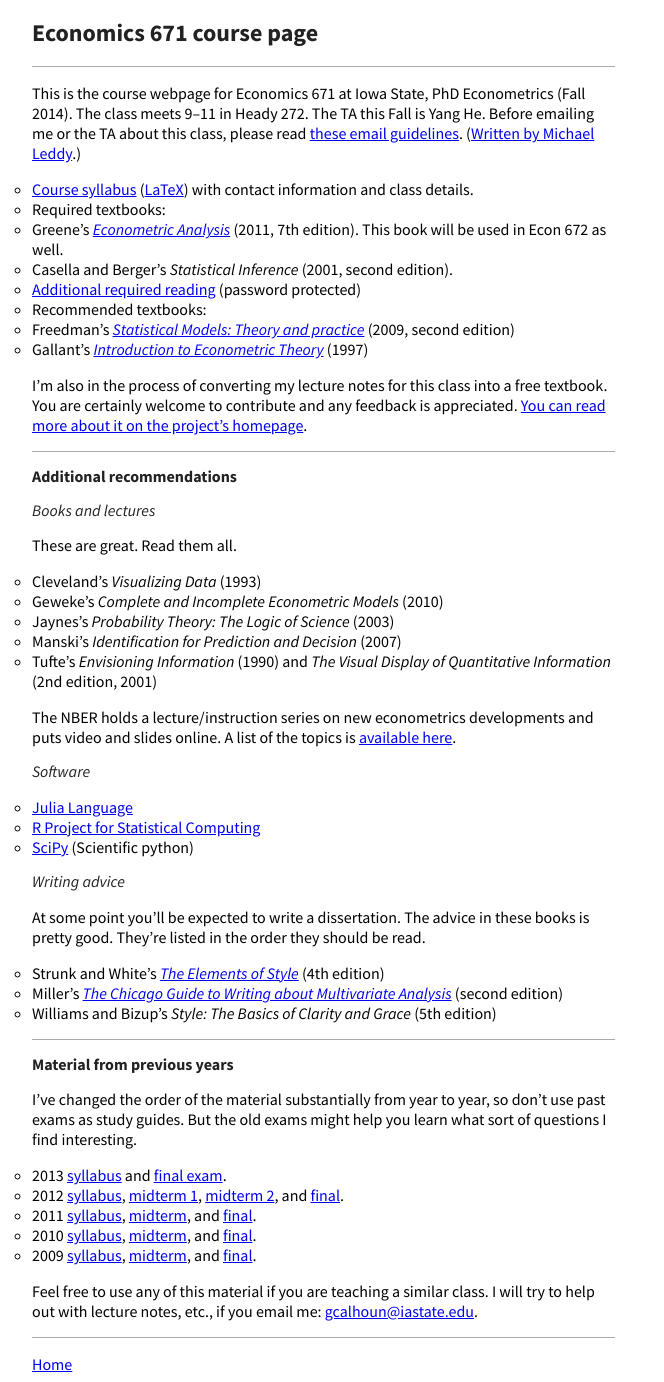
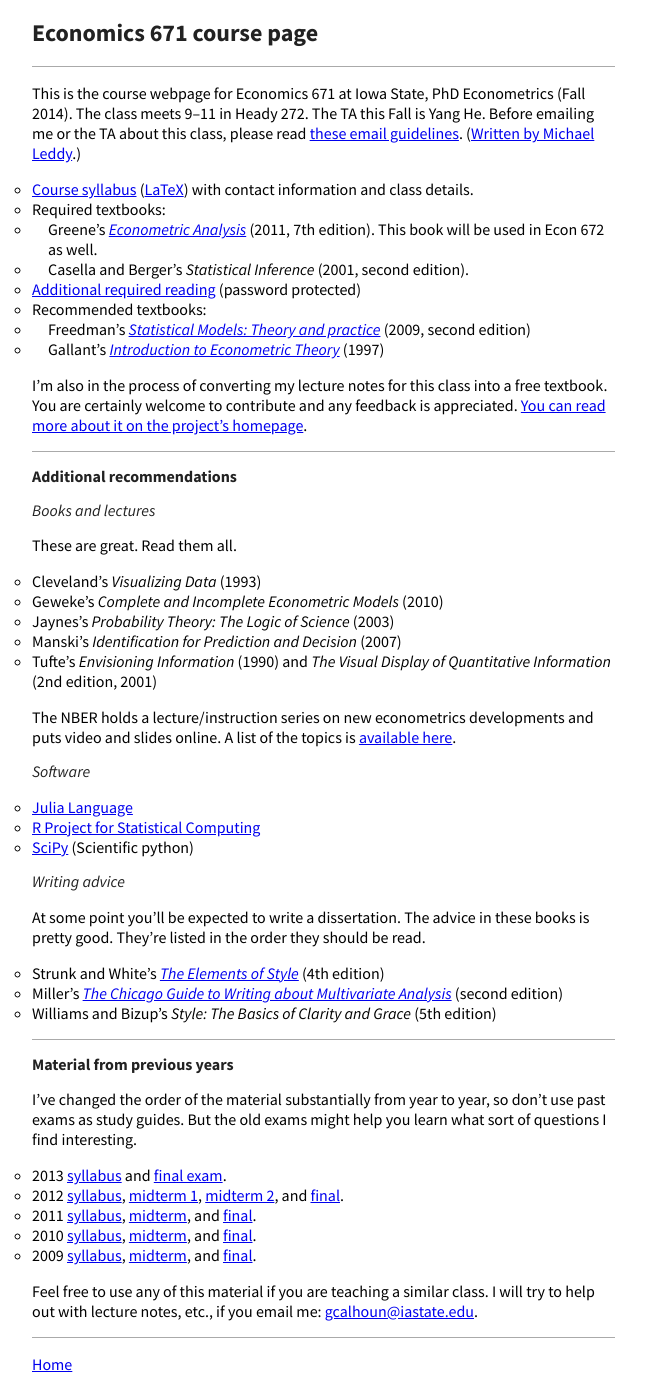
Before and after one commit to mmkuang/grayclhn.github.io, a Jekyll site: the page built from 671/index.md, in a window 1280 px wide. Shown: the whole page, without its empty margins (0-664 px from the left). Built offline with Jekyll 4.4.1, drawn with Linux system fonts in a browser that asks for light colours; Markdown is read by kramdown in place of the engine named in the settings.

Commit message:
Try new css for list padding

```diff
--- a/css/styles.css
+++ b/css/styles.css
@@ -48,6 +48,10 @@ pre, blockquote {
   border-left:3px solid #aaaaaa;
 }
 
+li li {
+  padding-left: 1em;
+}
+
 section {
   padding-left: 1.5em;
   max-width: 75ex;
```
